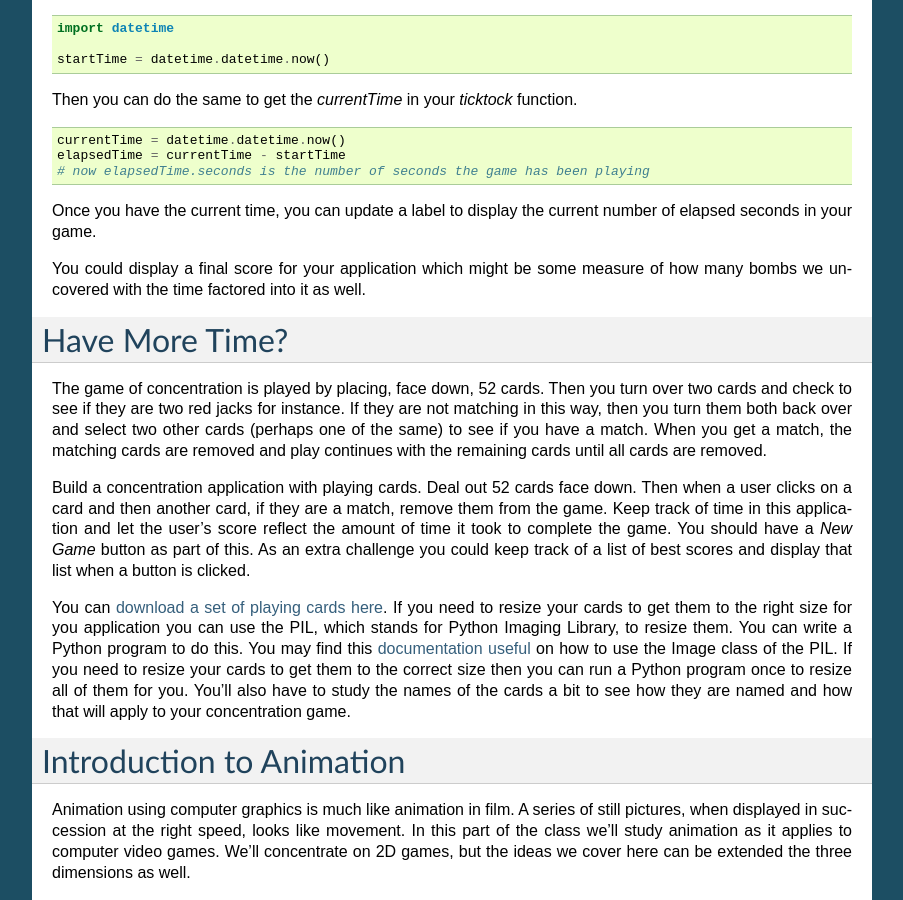
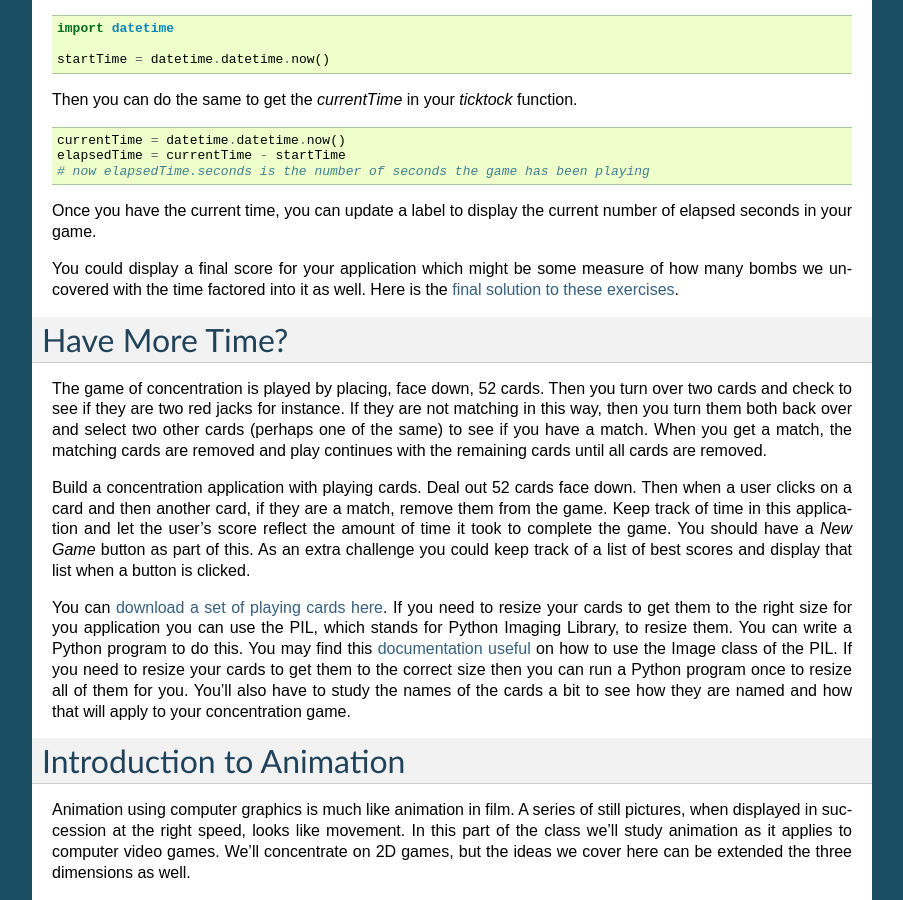
Before and after one commit to kentdlee/SCSI, a Sphinx documentation site: the page built from source/index.rst, in a window 1280 px wide and 900 px high, scrolled down 34280 px. Shown: the whole window, without its empty margins (198-1101 px from the left). Built offline with Sphinx 7.4.7, drawn with Linux system fonts in a browser that asks for light colours; formulas are drawn with MathJax 3; some of the changed lines change nothing that is shown; some of the changed text lies outside the part shown.

Commit message:
latest changes

```diff
--- /dev/null
+++ b/source/_static/lesson18.py
@@ -0,0 +1,244 @@
+# The imports include turtle graphics and tkinter modules.
+# The colorchooser and filedialog modules let the user
+# pick a color and a filename.
+import turtle
+import tkinter
+import tkinter.colorchooser
+import tkinter.filedialog
+import xml.dom.minidom
+import random
+import datetime
+
+class Tile(turtle.RawTurtle):
+    def __init__(self,canvas,screen,rowIndex,colIndex,matrix,bomb,gameApp):
+        super().__init__(canvas)
+
+        self.gameApp = gameApp
+        self.bomb = bomb
+        self.rowIndex = rowIndex
+        self.colIndex = colIndex
+        self.matrix = matrix
+        self.penup()
+        #screen.tracer(0)
+
+        self.shape("tile36.gif")
+        self.screen = screen
+
+        self.goto(30+colIndex*36,30+rowIndex*36)
+
+        def leftClickHandler(x,y):
+            self.whenLeftClicked()
+
+        self.onclick(leftClickHandler)
+
+        def rightClickHandler(x,y):
+            self.whenRightClicked()
+
+        self.onclick(rightClickHandler,btn=3)
+
+    def whenLeftClicked(self):
+        if self.isvisible():
+            if self.bomb:
+                self.shape("bomb36.gif")
+                self.screen.update()
+                tkinter.messagebox.showinfo(message="You blew up!! Game Over!!", title="Game Over!!!")
+                self.gameApp.gameOver()
+            else:
+                self.ht()
+                self.gameApp.decTileNum()
+
+                # Call on the neighbors
+                neighbors = []
+                bombNeighbors = 0
+
+                for i in range(self.rowIndex-1,self.rowIndex+2,1):
+                    for j in range(self.colIndex-1,self.colIndex+2,1):
+                        if i >= 0 and i < len(self.matrix) and j >= 0 and j < len(self.matrix):
+                            if i != self.rowIndex or j != self.colIndex:
+                                neighbor = self.matrix[i][j]
+
+                                if not neighbor.bomb:
+                                    neighbors.append(neighbor)
+                                else:
+                                    bombNeighbors = bombNeighbors+1
+
+                if bombNeighbors == 0:
+                    for neighbor in neighbors:
+                        neighbor.whenLeftClicked()
+
+                if bombNeighbors > 0:
+                    if bombNeighbors == 1:
+                        color = "blue"
+                    elif bombNeighbors == 2:
+                        color = "green"
+                    elif bombNeighbors == 3:
+                        color = "red"
+                    elif bombNeighbors == 4:
+                        color = "purple"
+                    else:
+                        color = "black"
+
+                    self.color(color)
+
+                    self.left(90)
+                    self.forward(18)
+                    self.write(str(bombNeighbors),align="center",font=("Arial",18,"bold"))
+                    self.right(90)
+                    self.forward(18)
+
+            self.screen.update()
+
+    def whenRightClicked(self):
+        self.shape("flag36.gif")
+        self.screen.update()
+
+    def gameOver(self):
+        if self.bomb:
+            self.shape("bomb36.gif")
+        self.onclick(None)
+        self.onclick(None,btn=3)
+
+
+class MineSweepApplication(tkinter.Frame):
+    def __init__(self, master=None):
+        super().__init__(master)
+        self.pack()
+        self.matrix = []
+        self.bombVar = tkinter.StringVar()
+        self.bombVar.set("40")
+        self.buildWindow()
+        self.running = True
+
+
+    def decTileNum(self):
+        self.tileNum = self.tileNum - 1
+        self.tileLabel.config(text="Tiles = " + str(self.tileNum))
+        if self.tileNum == 40:
+            self.gameOver()
+            tkinter.messagebox.showinfo(message="You didn't blow up! Congratulations!!",title="You Won!!!!")
+
+    def gameOver(self):
+        self.running = False
+        for row in self.matrix:
+            for tile in row:
+                tile.gameOver()
+        self.screen.update()
+
+    def buildWindow(self):
+
+        self.master.title("Minesweeper")
+
+        bar = tkinter.Menu(self.master)
+        fileMenu = tkinter.Menu(bar,tearoff=0)
+
+        def tickTock():
+            currentTime = datetime.datetime.now()
+            elapsed = currentTime - self.startTime
+            elapsedSeconds = elapsed.seconds
+            self.elapsedTime.set(str(elapsedSeconds))
+            if self.running:
+                self.master.after(1000,tickTock)
+
+
+        def newGame():
+
+            theTurtle = turtle.RawTurtle(self.canvas)
+            theTurtle.ht()
+
+            screen = theTurtle.getscreen()
+
+            screen.setworldcoordinates(0,600,600,0)
+            screen.clear()
+            screen.tracer(0)
+            self.screen = screen
+
+            screen.register_shape("bomb36.gif")
+            screen.register_shape("tile36.gif")
+            screen.register_shape("flag36.gif")
+
+            for row in self.matrix:
+                for tile in row:
+                    tile.goto(-1000,-1000)
+
+            randomNumbers = []
+
+            numBombs = int(self.bombVar.get())
+
+            bombLabel.configure(text="Bombs Remaining = " + self.bombVar.get())
+
+            for i in range(numBombs):
+                r = random.randrange(256)
+                while r in randomNumbers:
+                    r = random.randrange(256)
+                randomNumbers.append(r)
+
+
+            self.matrix = []
+            self.tileNum = 256
+            count = 0
+
+            for rowIndex in range(16):
+                row = []
+
+                for colIndex in range(16):
+                    bomb = (count in randomNumbers)
+
+
+                    aTile = Tile(self.canvas,screen,rowIndex,colIndex,self.matrix,bomb,self)
+                    count = count + 1
+                    row.append(aTile)
+
+                self.matrix.append(row)
+
+            self.screen.update()
+            self.startTime = datetime.datetime.now()
+            self.master.after(1000,tickTock)
+
+
+        fileMenu.add_command(label="New Game",command=newGame)
+
+        fileMenu.add_command(label="Exit",command=self.master.quit)
+
+        bar.add_cascade(label="File",menu=fileMenu)
+
+        self.master.config(menu=bar)
+
+        self.canvas = tkinter.Canvas(self,width=600,height=600)
+        self.canvas.pack(side=tkinter.LEFT)
+
+        sideBar = tkinter.Frame(self,padx=5,pady=5)
+        sideBar.pack(side=tkinter.RIGHT, fill=tkinter.BOTH)
+
+        timeLabel = tkinter.Label(sideBar,text="Elapsed Seconds")
+        timeLabel.pack()
+
+        self.elapsedTime = tkinter.StringVar()
+        self.elapsedTime.set("0")
+
+        self.timeElapsed = tkinter.Label(sideBar,textvariable=self.elapsedTime)
+        self.timeElapsed.pack()
+
+        bombCountLabel = tkinter.Label(sideBar,text="Bomb Count")
+        bombCountLabel.pack()
+
+        bombEntry = tkinter.Entry(sideBar,textvariable=self.bombVar)
+        bombEntry.pack()
+
+        bombLabel = tkinter.Label(sideBar,text="Bombs Remaining = " + self.bombVar.get())
+        bombLabel.pack()
+
+        self.tileLabel = tkinter.Label(sideBar,text="Tiles Remaining = 256")
+        self.tileLabel.pack()
+
+        newGame()
+
+
+def main():
+    root = tkinter.Tk()
+    minesweepApp = MineSweepApplication(root)
+
+    minesweepApp.mainloop()
+    print("Program Execution Completed.")
+
+if __name__ == "__main__":
+    main()
--- a/source/index.rst
+++ b/source/index.rst
@@ -1941,7 +1941,7 @@ Then you can do the same to get the *currentTime* in your *ticktock* function.
 Once you have the current time, you can update a label to display the current number of elapsed seconds in your game.
 
 You could display a final score for your application which might be some measure of how many bombs we uncovered with the time factored into
-it as well.
+it as well. Here is the `final solution to these exercises <_static/lesson18.py>`_.
 
 Have More Time?
 ===================
```
Also changed, not shown: 5 other files.
